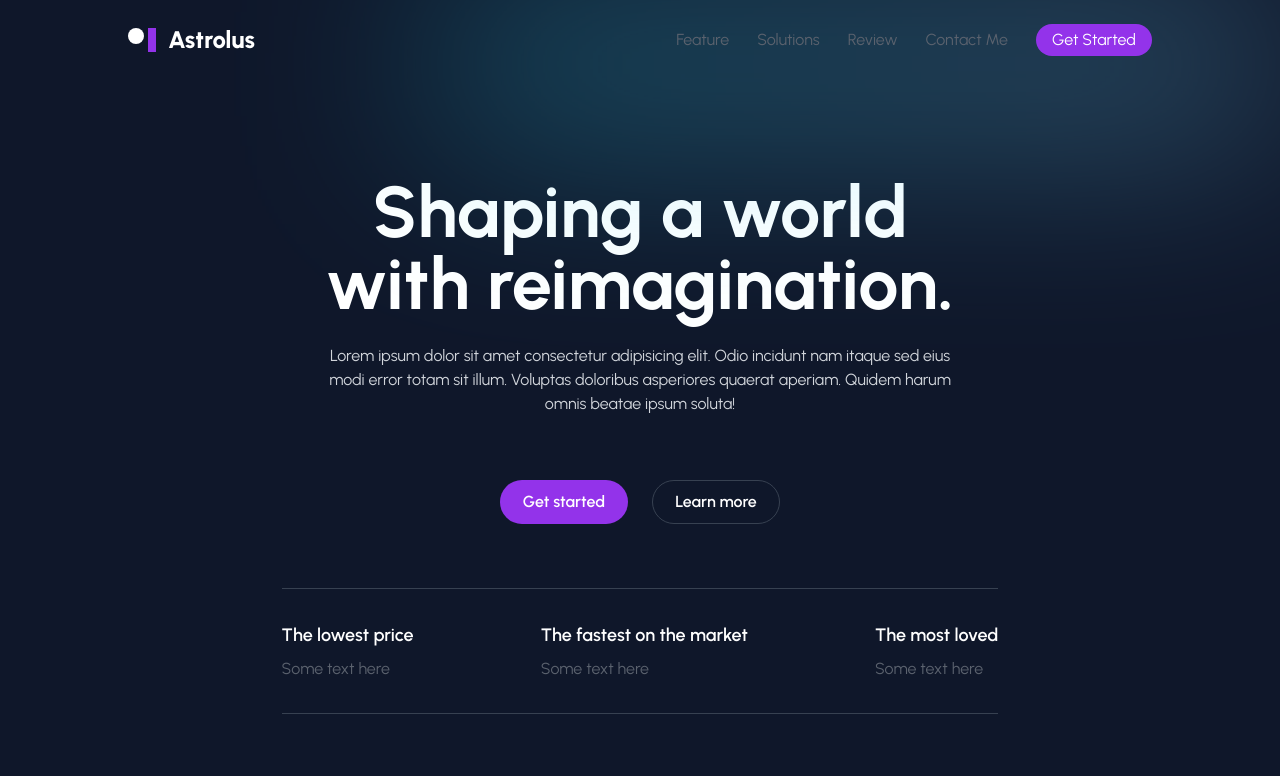
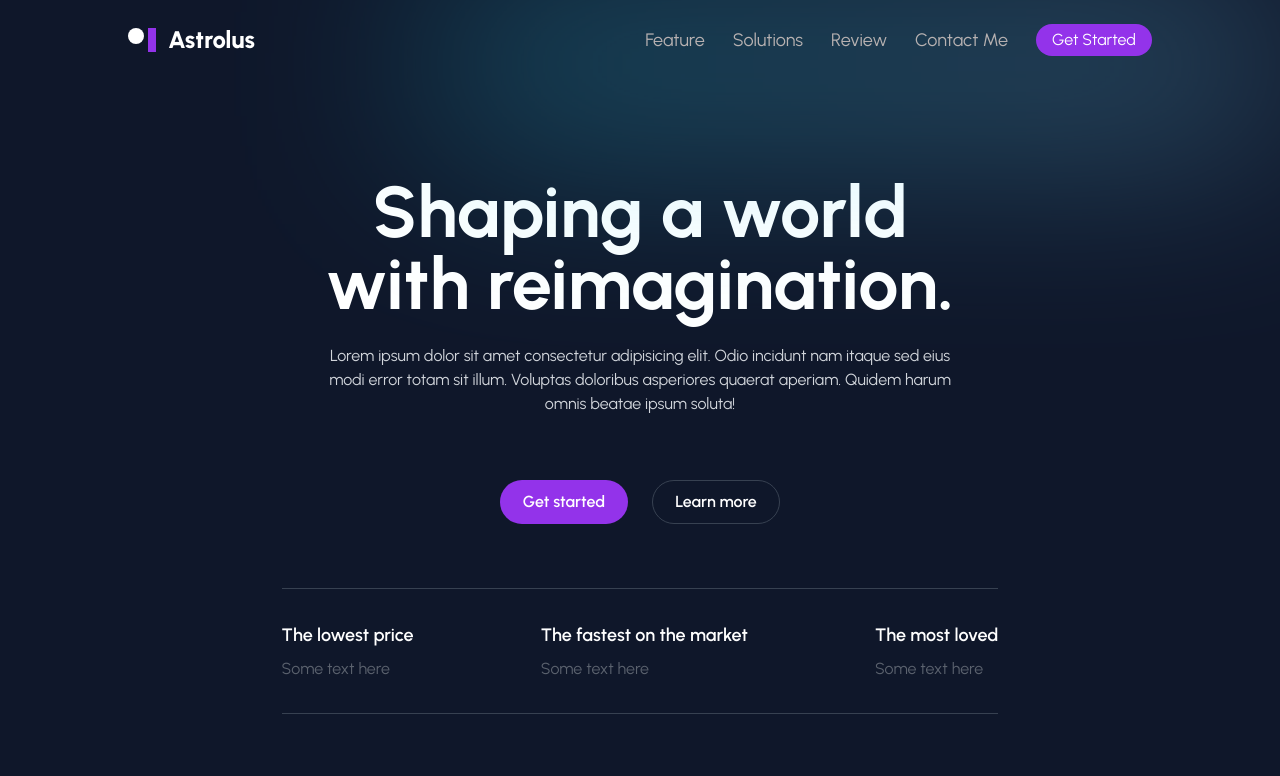
Before and after one commit to beginner-projects/babe, a React (Vite) app: page / in a window 1280 px wide. Shown: the top 776 px of the page. Built offline with nearby package versions, Linux system fonts and the light colour scheme.

Commit message:
Add react scrool Smooth effect in Navigation

```diff
--- a/src/components/NavigationBar/NavigationBar.jsx
+++ b/src/components/NavigationBar/NavigationBar.jsx
@@ -1,9 +1,13 @@
 import { useState } from 'react';
 import { NavCompany, NavigationData } from './NavigationData';
+import { Link } from "react-scroll";
+
 const NavigationBar = () => {
   const [isOpen, setIsOpen] = useState(false);
   const NavItems = NavigationData[0].NavItems;
   console.log(NavigationData[0].NavItems.Link);
+
+
   return (
     <div className=" Nagation md:w-[80%] w-full h-20 m-auto py-6 md:px-0 px-8 flex justify-between align-middle z-50 md:border-b-0 border-b border-b-white/5">
       <div className="text-textH text-2xl font-extrabold flex place-items-center gap-3">
@@ -53,12 +57,16 @@ const NavigationBar = () => {
               console.log(value);
               return (
                 <div key={key} className="m-0 h-auto ">
-                  <a
-                    href={value.Link}
-                    className="text-[#b8b2b2] hover:text-textH text-lg w-36 transition-all duration-100"
-                  >
+                  <Link
+               to={value.Link}
+                spy={true}
+              smooth={true}
+                offset={-100}
+              duration={700}
+     className="text-[#b8b2b2] hover:text-textH text-lg w-36 transition-all duration-100 cursor-pointer"
+              >
                     {value.PageName}
-                  </a>
+                  </Link>
                 </div>
               );
             })}
@@ -72,12 +80,16 @@ const NavigationBar = () => {
         {NavItems.map((items, key) => {
           return (
             <div key={key} className="m-auto h-auto">
-              <a
-                href={items.Link}
-                className="text-textP  hover:text-textH text-md transition-all duration-100"
+              <Link
+               to={items.Link}
+                spy={true}
+              smooth={true}
+                offset={-100}
+              duration={700}
+     className="text-[#b8b2b2] hover:text-textH text-lg w-36 transition-all duration-100 cursor-pointer"
               >
                 {items.PageName}
-              </a>
+              </Link>
             </div>
           );
         })}
--- a/src/components/NavigationBar/NavigationData.jsx
+++ b/src/components/NavigationBar/NavigationData.jsx
@@ -6,19 +6,19 @@ export const NavigationData = [
   {
     NavItems: [
       {
-        Link: '#feature',
+        Link: 'feature',
         PageName: 'Feature',
       },
       {
-        Link: '#solutions',
+        Link: 'solutions',
         PageName: 'Solutions',
       },
       {
-        Link: '#review',
+        Link: 'review',
         PageName: 'Review',
       },
       {
-        Link: '#contact',
+        Link: 'contact',
         PageName: 'Contact Me',
       },
     ],
```
